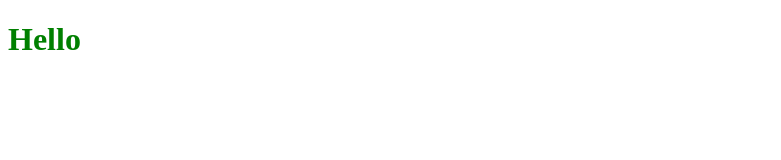
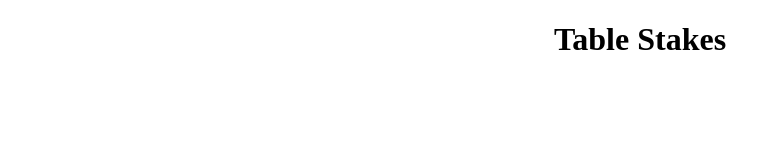
Before and after one commit to rhussmann/table-stakes, a plain HTML site: page tablestakes.dev/index.html in a window 1280 px wide. Shown: the whole page, without its empty margins (0-781 px from the left). Drawn offline with Linux system fonts and the light colour scheme.

Commit message:
Add placeholder site

```diff
--- a/tablestakes.dev/index.html
+++ b/tablestakes.dev/index.html
@@ -5,6 +5,6 @@
     <link rel="stylesheet" href="./style/site.css" />
   </head>
   <body>
-    <h1>Hello</h1>
+    <h1>Table Stakes </h1>
   </body>
 </html>
--- a/tablestakes.dev/style/site.css
+++ b/tablestakes.dev/style/site.css
@@ -1,3 +1,3 @@
 body {
-    color: green;
+    text-align: center;
 }
```
